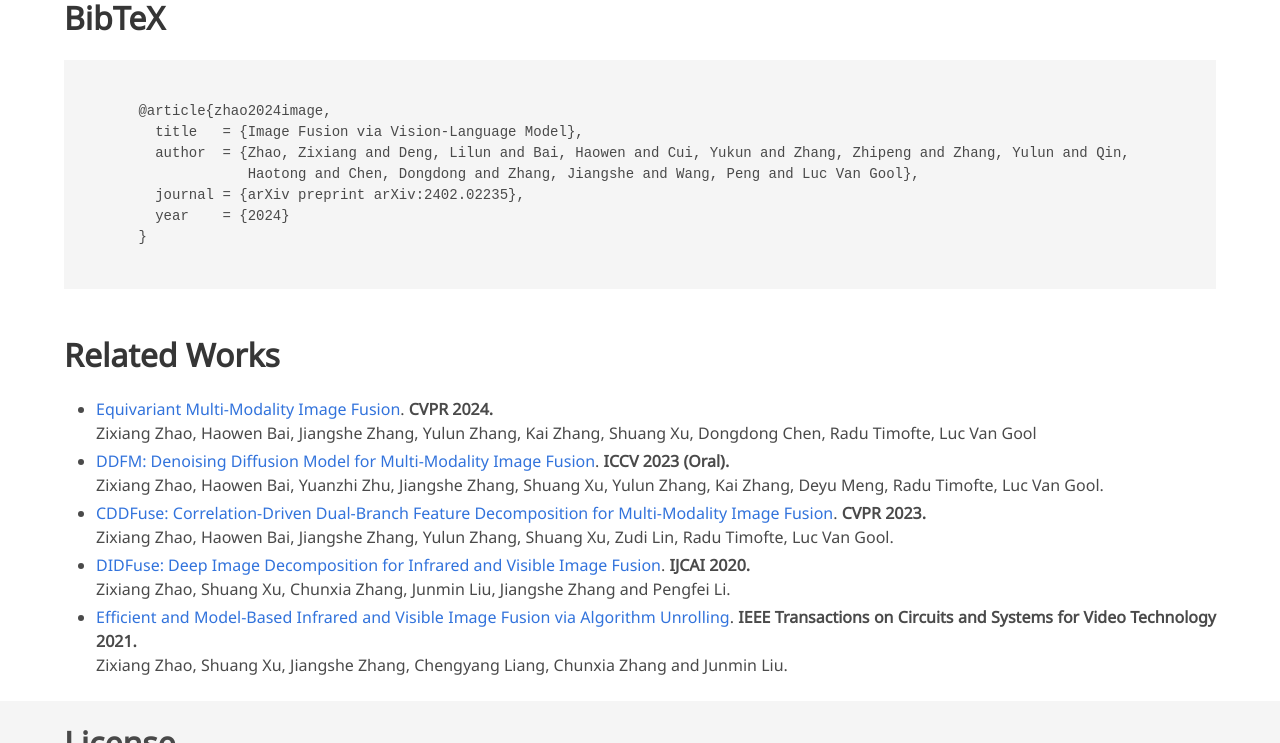
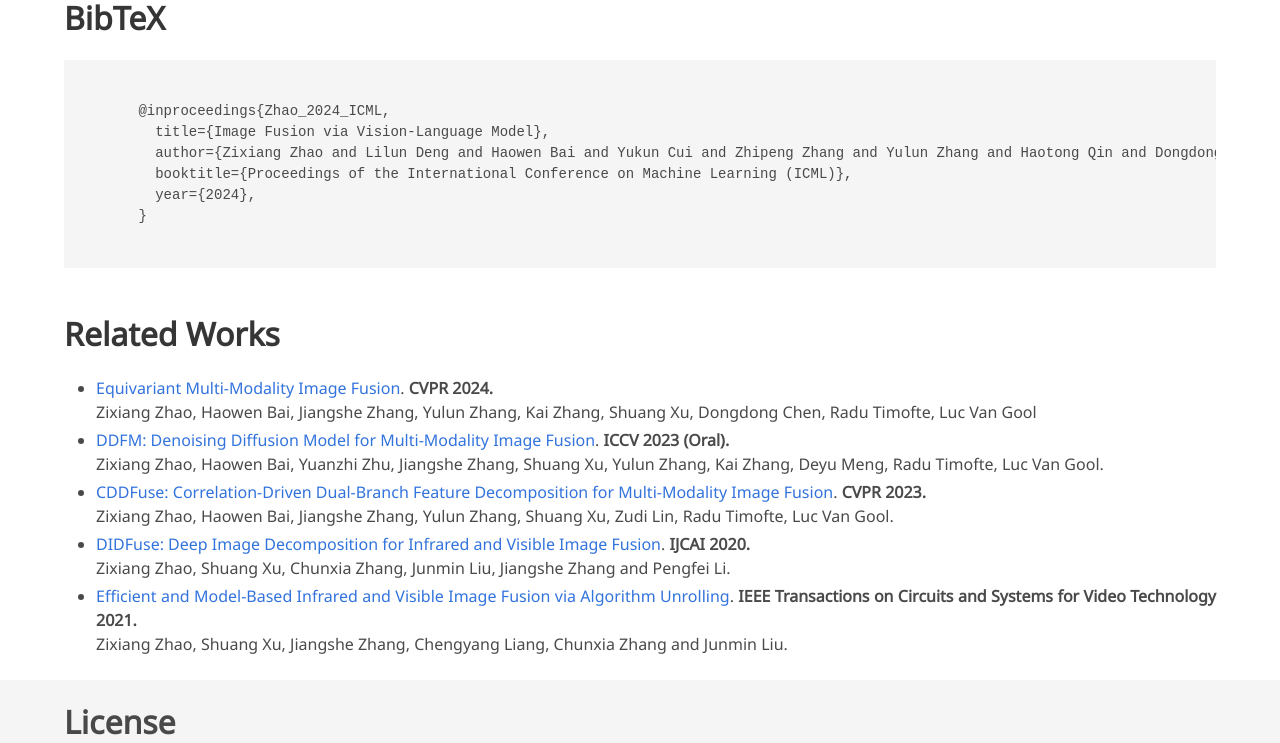
Before and after one commit to Zhaozixiang1228/Zhaozixiang1228.github.io, a Jekyll site: the page Project/IF-FILM/index.html, which Jekyll copies as it is, in a window 1280 px wide and 900 px high, scrolled down 9522 px, cut to the strip 157-900 px from the top of the window. Built offline with Jekyll 4.4.1, drawn with Linux system fonts in a browser that asks for light colours; nearby versions of some CDN libraries; some web fonts are replaced; library files that are not in the unit come from our copies; a style sheet for code colours, icons or effects is not loaded.

Commit message:
Update index.html

```diff
--- a/Project/IF-FILM/index.html
+++ b/Project/IF-FILM/index.html
@@ -470,12 +470,11 @@
       <div class="container">
         <h2 class="title">BibTeX</h2>
         <pre><code>
-      @article{zhao2024image,
-        title   = {Image Fusion via Vision-Language Model},
-        author  = {Zhao, Zixiang and Deng, Lilun and Bai, Haowen and Cui, Yukun and Zhang, Zhipeng and Zhang, Yulun and Qin,
-                   Haotong and Chen, Dongdong and Zhang, Jiangshe and Wang, Peng and Luc Van Gool},
-        journal = {arXiv preprint arXiv:2402.02235},
-        year    = {2024}
+      @inproceedings{Zhao_2024_ICML,
+        title={Image Fusion via Vision-Language Model},
+        author={Zixiang Zhao and Lilun Deng and Haowen Bai and Yukun Cui and Zhipeng Zhang and Yulun Zhang and Haotong Qin and Dongdong Chen and Jiangshe Zhang and Peng Wang and Luc Van Gool},
+        booktitle={Proceedings of the International Conference on Machine Learning (ICML)},
+        year={2024},
       }
         </code></pre>
       </div>
```
